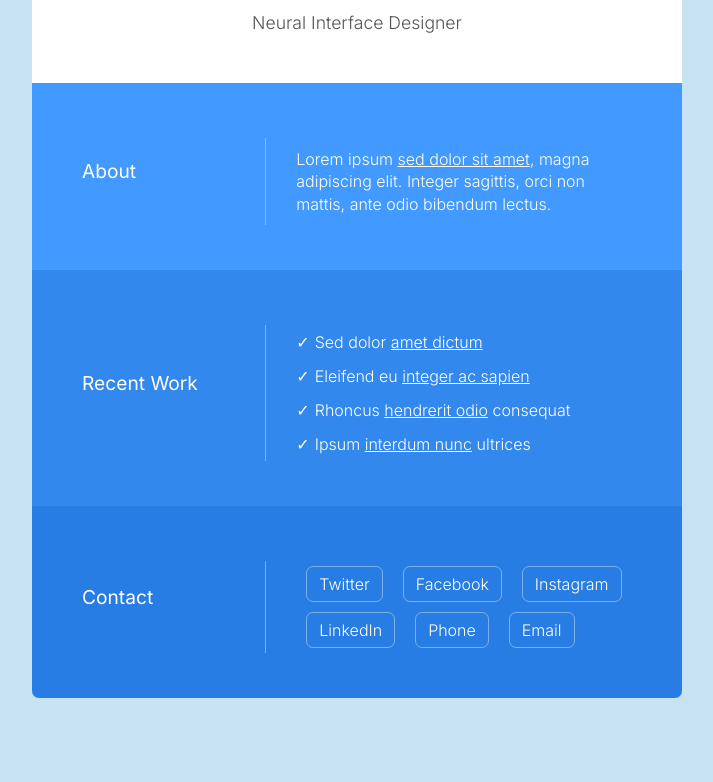
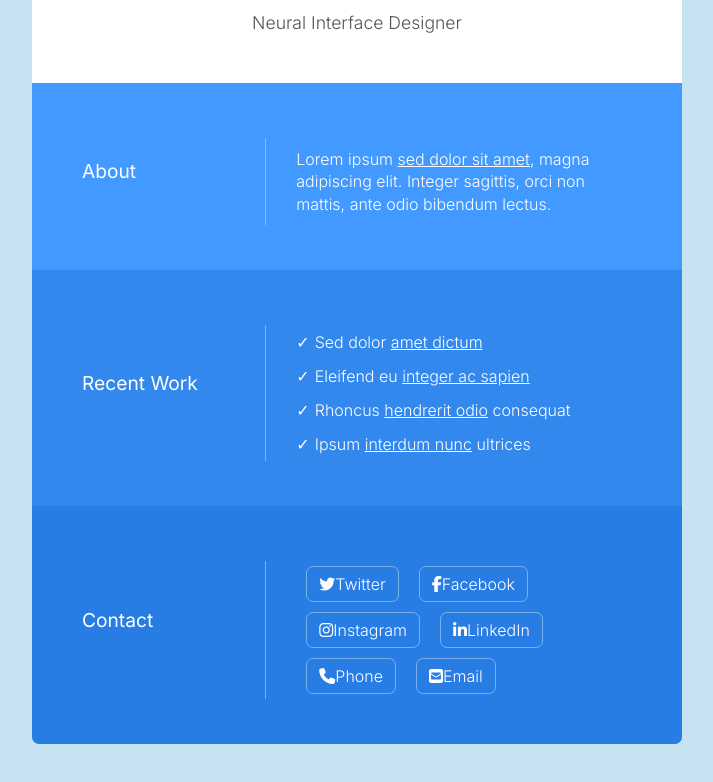
Before and after one commit to Each-to-Each/simple-resume-project, a plain HTML site: page index.html in a window 1280 px wide. Shown: the part 282-1064 px from the top of the page, without its empty margins (283-996 px from the left). Drawn offline with Linux system fonts and the light colour scheme.

Commit message:
Updated to include Font Awesome icons

```diff
--- a/index.html
+++ b/index.html
@@ -44,16 +44,17 @@
             <h4 class="section-title">Contact</h4>
             <div class="body-text">
                 <ul class="social-buttons">
-                    <p><a href="#">Twitter</a></p>
-                    <p><a href="#">Facebook</a></p>
-                    <p><a href="#">Instagram</a></p>
-                    <p><a href="#">LinkedIn</a></p>
-                    <p><a href="#">Phone</a></p>
-                    <p><a href="#">Email</a></p>
+                    <p><a href="#"><i class="fab fa-twitter"></i>Twitter</a></p>
+                    <p><a href="#"><i class="fab fa-facebook-f"></i>Facebook</a></p>
+                    <p><a href="#"><i class="fab fa-instagram"></i>Instagram</a></p>
+                    <p><a href="#"><i class="fab fa-linkedin-in"></i>LinkedIn</a></p>
+                    <p><a href="#"><i class="fas fa-phone"></i>Phone</a></p>
+                    <p><a href="#"><i class="fas fa-envelope-square"></i>Email</a></p>
                 </ul>
             </div>
         </div>
     </div>
+  <script src="https://kit.fontawesome.com/3af0ed1333.js" crossorigin="anonymous"></script>
 </body>
 
 </html>
```
